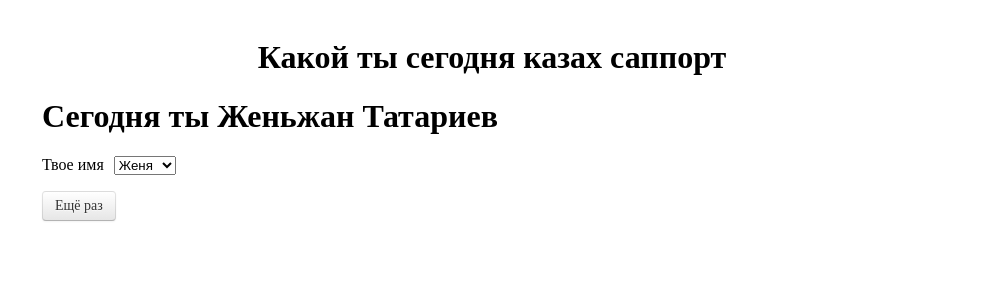
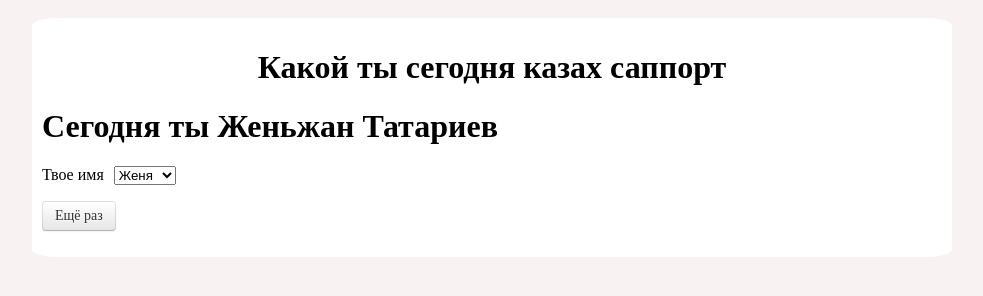
Before and after one commit to misterkisus/kazahgen, a plain HTML site: page index.html in a window 1280 px wide. Shown: the whole page, without its empty margins (148-1131 px from the left). Drawn offline with nearby package versions, Linux system fonts and the light colour scheme.

Commit message:
Add files via upload

```diff
--- a/style.css
+++ b/style.css
@@ -1,4 +1,7 @@
-body {padding:10px 30px}
+body {
+  padding:10px 30px;
+  background-color: rgb(248, 242, 242);
+}
 label {float:left; margin-right:10px}
 .control-group { margin: 10px 0}
 .btn {display: inline-block;
@@ -29,6 +32,10 @@ box-shadow: inset 0 1px 0 rgba(255, 255, 255, 0.2), 0 1px 2px rgba(0, 0, 0, 0.05
 .container {
   width: 900px;
   margin: 0 auto;
+  background-color: white;
+  height: 100%;
+  border-radius: 3%;
+  padding: 10px;
 }
 
 .visually-hidden {
```
